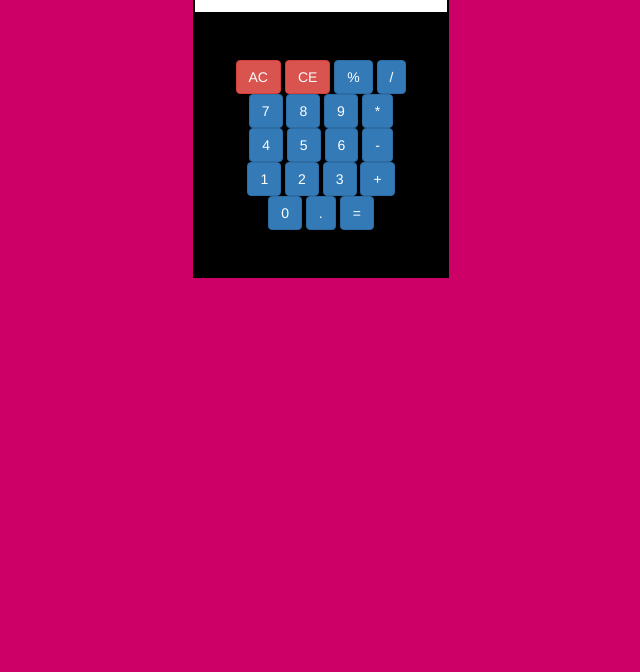
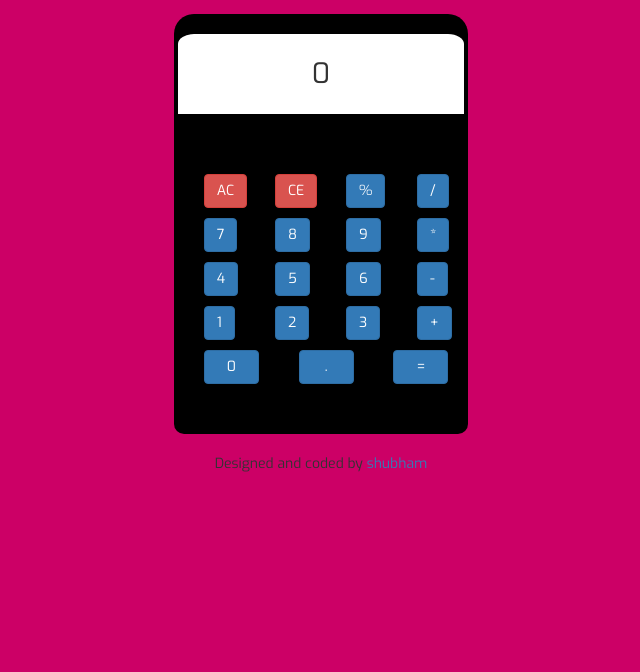
Before and after one commit to shubhshrma/Calculator, a plain HTML site: page index.html in a window 1280 px wide. Shown: the part 128-800 px from the top of the page, without its empty margins (319-959 px from the left). Drawn offline with nearby package versions, Linux system fonts and the light colour scheme.

Commit message:
Updated Files

```diff
--- a/css.css
+++ b/css.css
@@ -1,28 +1,61 @@
 body{
 	background-color: #CC0066;
-	color:#0000FF;
+	font-family: 'Exo', sans-serif;
+	width: 100%;
+}
+h1{
+	font-family: 'Ubuntu Condensed', sans-serif;
+	font-size: 4em;
+	margin-top: 50px;
+	color:#ccff99;
 }
 #calculator{
+
 	background-color: black;
-	padding-left: auto;
-	padding-right: auto;
+	margin-top: 20px;
+	margin-left: auto;
+	margin-right: auto;
 	display: inline-block;
-    width:20%;
-    height:35%;
+	width:23%;
+	min-width: 250px;
+    border-top-left-radius: 20px;
+	border-top-right-radius: 20px;
+	border-bottom-right-radius: 10px;
+	border-bottom-left-radius: 10px;
+
 }
 #result{
+	font-size: 2em;
 	background-color: white;
 	padding: 20px;
 	border-top:10px solid black;
-
-	border-right:2px solid black;
-
-	border-left:2px solid black;
+	margin-top: 10px;
+	border-right:4px solid black;
+	border-left:4px solid black;
 	border-top-left-radius: 20px;
 	border-top-right-radius: 20px;
 }
+
 #buttons{
-	padding: 2em;
+	margin:30px auto;
+	padding: 20px;
+}
+button{
+	margin:10px;
+
+}
+#last-row button{
+	width: 55px;
+
+}
+#footer{
 	margin-top: 20px;
-	margin-bottom: 20px;
 }
+a{
+	text-decoration: none;
+}
+a:hover{
+color: #ccff99;
+text-decoration: none;
+
+}
--- a/index.html
+++ b/index.html
@@ -11,8 +11,8 @@
 
 	<!-- Latest compiled JavaScript -->
 	<script src="https://maxcdn.bootstrapcdn.com/bootstrap/3.3.7/js/bootstrap.min.js"></script>
-
-
+	<link href="https://fonts.googleapis.com/css?family=Exo" rel="stylesheet">
+    <link href="https://fonts.googleapis.com/css?family=Exo|Ubuntu+Condensed" rel="stylesheet">
     <script type="text/javascript" src="script.js"></script>
   	<link rel="stylesheet" type="text/css" href="css.css">
 	<title>Calculator</title>
@@ -27,30 +27,39 @@
 	</div>
 
 	<div id="buttons">
-		<button class="btn btn-danger" id="ac">AC</button>
-		<button class="btn btn-danger" id="ce">CE</button>
-		<button class="btn btn-primary" id="%">%</button>
-		<button class="btn btn-primary" id="/">/</button>
-		<br>
-		<button class="btn btn-primary" id="7">7</button>
-		<button class="btn btn-primary" id="8">8</button>
-		<button class="btn btn-primary" id="9">9</button>
-		<button class="btn btn-primary" id="*">*</button>
-		<br>
-		<button class="btn btn-primary" id="4">4</button>
-		<button class="btn btn-primary" id="5">5</button>
-		<button class="btn btn-primary" id="6">6</button>
-		<button class="btn btn-primary" id="-">-</button>
-		<br>
-		<button class="btn btn-primary"  id="1">1</button>
-		<button class="btn btn-primary"  id="2">2</button>
-		<button class="btn btn-primary" id="3">3</button>
-		<button class="btn btn-primary" id="+">+</button>
-		<br>
-		<button class="btn btn-primary" id="0">0</button>
-		<button class="btn btn-primary" id=".">.</button>
-		<button class="btn btn-primary" id="=">=</button>
+	<div class="row" >
+	    <div class="col-md-3 col-xs-3"><button class="btn btn-danger " id="ac">AC</button></div>
+		<div class="col-md-3 col-xs-3"><button class="btn btn-danger " id="ce">CE</button></div>
+		<div class="col-md-3 col-xs-3"><button class="btn btn-primary" id="%">%</button></div>
+		<div class="col-md-3 col-xs-3"><button class="btn btn-primary" id="/">/</button></div>
 	</div>
+	<div class="row">
+		<div class="col-md-3  col-xs-3"><button class="btn btn-primary" id="7">7</button></div>
+		<div class="col-md-3 col-xs-3"><button class="btn btn-primary" id="8">8</button></div>
+		<div class="col-md-3 col-xs-3"><button class="btn btn-primary" id="9">9</button></div>
+		<div class="col-md-3 col-xs-3"><button class="btn btn-primary" id="*">*</button></div>
+	</div>
+	<div class="row">
+		<div class="col-md-3 col-xs-3"><button class="btn btn-primary" id="4">4</button></div>
+		<div class="col-md-3 col-xs-3"><button class="btn btn-primary" id="5">5</button></div>
+		<div class="col-md-3 col-xs-3"><button class="btn btn-primary" id="6">6</button></div>
+		<div class="col-md-3 col-xs-3"><button class="btn btn-primary" id="-">-</button></div>
+	</div>
+	<div class="row">
+		<div class="col-md-3 col-xs-3"><button class="btn btn-primary"  id="1">1</button></div>
+		<div class="col-md-3 col-xs-3"><button class="btn btn-primary"  id="2">2</button></div>
+		<div class="col-md-3 col-xs-3"><button class="btn btn-primary" id="3">3</button></div>
+		<div class="col-md-3 col-xs-3"><button class="btn btn-primary" id="+">+</button></div>
+	</div>
+	<div class="row" id="last-row">
+		<div class="col-md-4 col-xs-4"><button class="btn btn-primary" id="0">0</button></div>
+		<div class="col-md-4 col-xs-4"><button class="btn btn-primary" id=".">.</button></div>
+		<div class="col-md-4 col-xs-4"><button class="btn btn-primary" id="=">=</button></div>
+	</div>
+	</div>
+	</div>
+	<div id="footer">
+		<footer>Designed and coded by <a target="/blank" href="https://www.github.com/shubhshrma">shubham</a></footer>
 	</div>
 	</div>
 </body>
--- a/script.js
+++ b/script.js
@@ -1,20 +1,21 @@
 $(document).ready(function(){
 
 	function updateScreen(value){
-		if($("#screen").text()==='0')
-			$("#screen").html(value);
+		if($("#result").text()==='0' && !value.match(/[+\-*/%\.]/))
+			$("#result").html(value);
 		else
-		$("#screen").append(value);
+		$("#result").append(value);
 	}
 
 
 	function update(value){
-		var text=$("#screen").text();
+		var text=$("#result").text();
+
 		if(Number(value)>=0 && Number(value)<=9 )
 			updateScreen(value);
+
 		else if(value.match(/[+\-*/%\.=]/))
 		{
-
 
 			if((value)=='.'  ){
 				if(text.search(/\./)!==-1 ){
@@ -27,25 +28,30 @@ $(document).ready(function(){
 
 			else if( text.search(/[+\-*/%=]/)!==-1 ){
 				if(value=='=')
-					$("#screen").html(eval(text));
+					$("#result").html(eval(text));
 				else if(text[text.length-1].match(/[+\-*/%]/))
 				{}
 				else
-				$("#screen").html(eval(text)+value);
+				$("#result").html(eval(text)+value);
 
 			}
+
+			else if(value=="=" && text.search(/=/)==-1)
+			{
+			}
+
 			else
 				updateScreen(value);
 
 
 		}
 		else if(value=='ac')
-			$("#screen").html(0);
+			$("#result").html(0);
 		else if(value=='ce'){
 			if(text.length==1)
-				$("#screen").html(0);
+				$("#result").html(0);
 			else
-			$("#screen").html(text.substring(0,text.length-1));
+			$("#result").html(text.substring(0,text.length-1));
 
 		}
 
```
Lines whose indentation alone changed are shown as unchanged.
